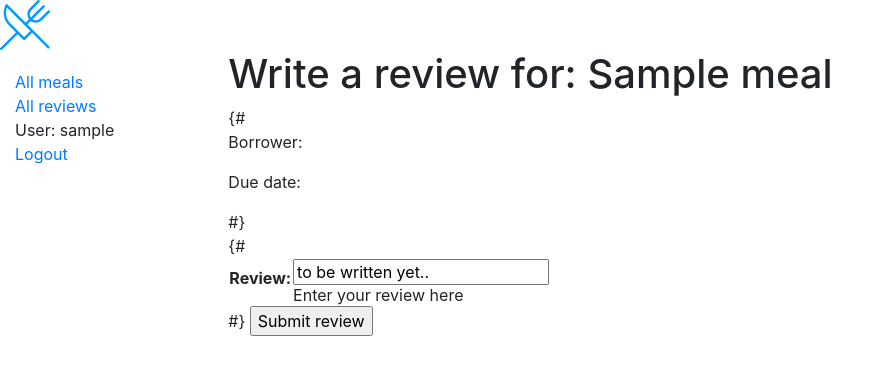
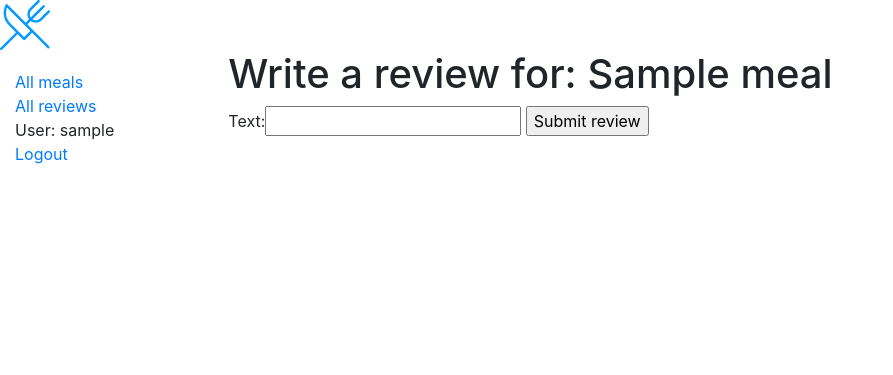
Before and after one commit to krys27/first-django, a Django app: page /meals/1/write_review/ in a window 1280 px wide. Shown: the top 375 px of the page, without its empty margins (0-893 px from the left). Run offline with Django 3.2, Linux system fonts and the light colour scheme; a user stored in the database is signed in; tables that the repository leaves empty hold one stand-in row (values such as "Sample post"); some libraries are stand-ins or nearby versions.

Commit message:
review form rewritten and works with ModelForm

```diff
--- a/meals/forms.py
+++ b/meals/forms.py
@@ -1,4 +1,5 @@
 from django import forms
+from .models import Review
 from django.core.exceptions import ValidationError
 from django.utils.translation import ugettext_lazy as _
 
@@ -13,3 +14,9 @@ class WriteReviewForm(forms.Form):
         if len(data.split()) <=1:
             raise ValidationError(_('Please write a longer comment'))
         return data
+
+class ReviewForm(forms.ModelForm):
+
+    class Meta:
+        model = Review
+        fields = ('text',)
--- a/meals/templates/write_review.html
+++ b/meals/templates/write_review.html
@@ -3,17 +3,9 @@
 {% block content %}
 
  <h1>Write a review for: {{ meal.title }}</h1>
- {#
-  <p>Borrower: {{ book_instance.borrower }}</p>
-  <p{% if book_instance.is_overdue %} class="text-danger"{% endif %}>Due date: {{ book_instance.due_back }}</p>
-   #}
   <form action="" method="post">
     {% csrf_token %}
-
-   {#<table>
-    {{ form.as_table }}
-    </table>
-#}
+    {{ form }}
     <input type="submit" value="Submit review">
   </form>
 {% endblock %}
--- a/meals/views.py
+++ b/meals/views.py
@@ -3,7 +3,7 @@ from django.http import HttpResponse,HttpResponseRedirect
 from django.views.generic import DetailView,ListView
 from django.contrib.auth.models import User
 from .models import Ingredient,Meal,Review
-from .forms import WriteReviewForm
+from .forms import ReviewForm
 from django.contrib.auth.decorators import login_required
 from django.contrib.auth.mixins import LoginRequiredMixin
 from django.urls import reverse
@@ -68,17 +68,21 @@ def show_template(request):
 def write_review(request,pk):
     meal = get_object_or_404(Meal,pk=pk)
     if request.method == 'POST':
-        form = WriteReviewForm(request.POST)
+        form = ReviewForm(request.POST)
         if form.is_valid():
-            Review.objects.create(meal=meal,user=request.id,text=form.cleaned_data['review'])
-            #new_review = Review(meal=meal,user=request.id,text=form.cleaned_data['review']
+            new_review = form.save(commit=False)
+            new_review.meal = meal
+            new_review.user = request.user
+            #Review.objects.create(meal=meal.id,user=request.id,text=form.cleaned_data['review'])
+            #new_review = Review(meal=meal,user=request.user,text=form.cleaned_data['review'])
+            print (new_review.text+'\n')
             #meal.guests.add(
-	    #new_review.save()
+            new_review.save()
 
-        return HttpResponseRedirect(reverse('meal_detail', args=[str(meal.id)]))
+            return HttpResponseRedirect(reverse('meal_detail', args=[str(meal.id)]))
 
     else:
-        proposed_text = 'to be written yet..'
-        form = WriteReviewForm(initial={'review':proposed_text})
-        context = {'form':form,'meal':meal}
-        return render(request,'write_review.html',context)
+        #proposed_text = 'to be written yet..'
+        form = ReviewForm()#initial={'text':proposed_text})
+    context = {'form':form,'meal':meal}
+    return render(request,'write_review.html',context)
```
